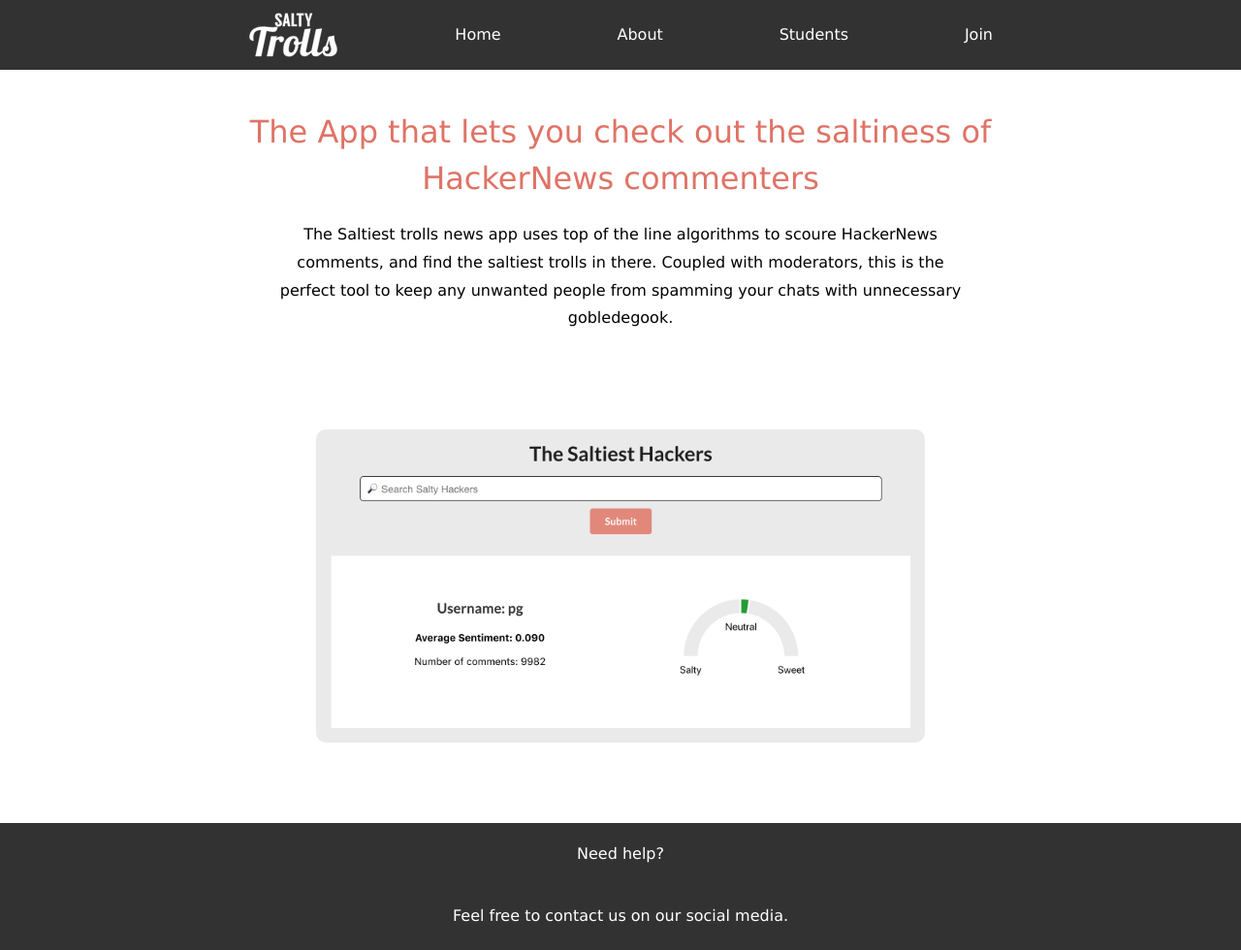
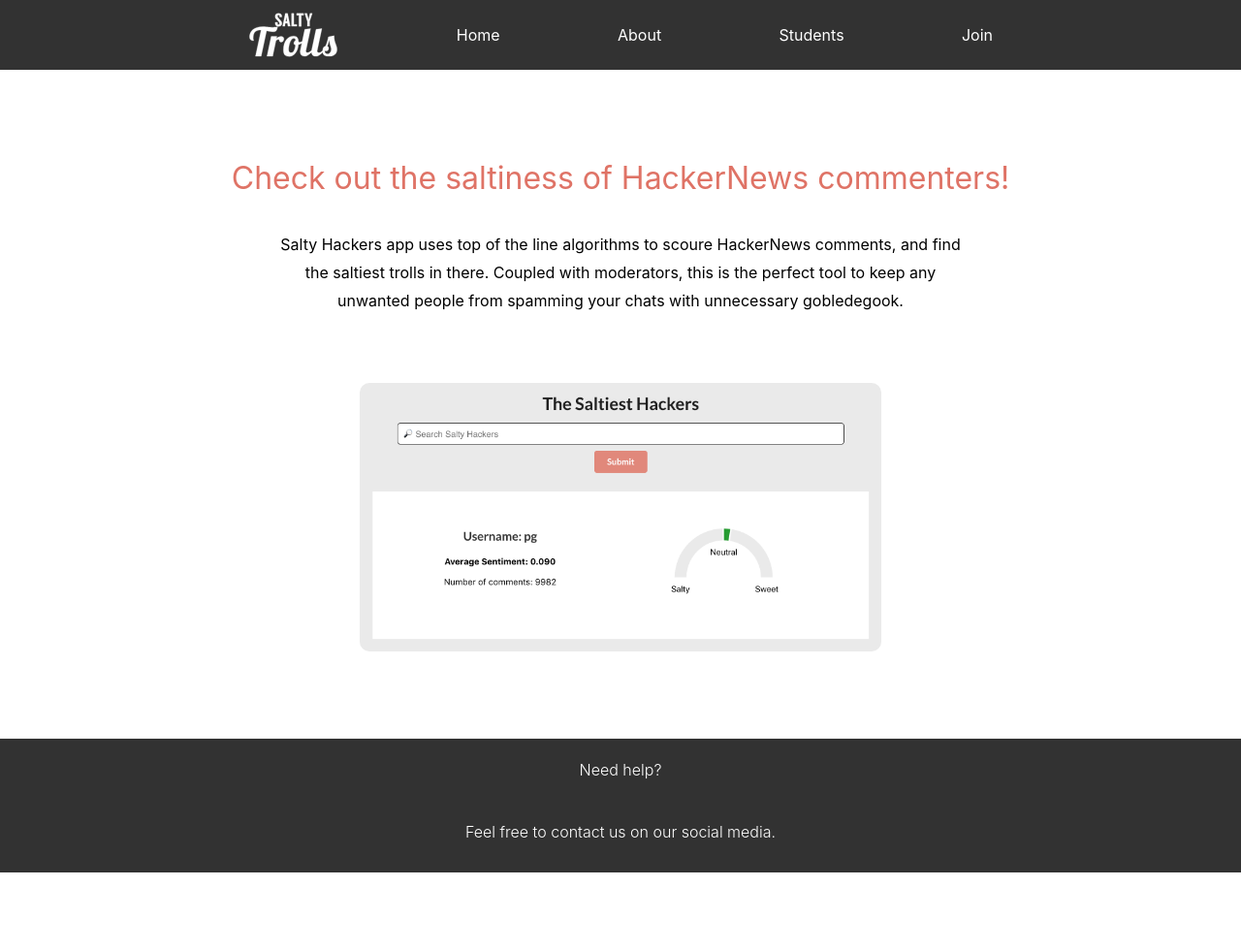
Before and after one commit to saltytrolls-bw-may-19/UILandingPage, a website: page about.html in a window 1280 px wide. Shown: the whole page at 97% size. After the commit the page ends 900 px from the top, so only its background shows below. Drawn offline with Linux system fonts and the light colour scheme.

Commit message:
Fix about page height issue

```diff
--- a/about.html
+++ b/about.html
@@ -22,11 +22,11 @@
       <div class="top">
         <div class="top-content">
           <section class="top-title">
-            <h2>The App that lets you check out the saltiness of HackerNews commenters</h2>
+            <h2>Check out the saltiness of HackerNews commenters!</h2>
           </section>
           <section class="top-section">
             <p>
-              The Saltiest trolls news app uses top of the line algorithms to scoure HackerNews comments, and find the saltiest trolls in there. Coupled with moderators, this is the perfect tool to
+              Salty Hackers app uses top of the line algorithms to scoure HackerNews comments, and find the saltiest trolls in there. Coupled with moderators, this is the perfect tool to
               keep any unwanted people from spamming your chats with unnecessary gobledegook.
             </p>
           </section>
--- a/main.css
+++ b/main.css
@@ -156,7 +156,8 @@
 
 html {
   box-sizing: border-box;
-  font-family: "Lucida Sans", "Lucida Sans Regular", "Lucida Grande", "Lucida Sans Unicode", Geneva, Verdana, sans-serif;
+  font-family: -apple-system, BlinkMacSystemFont, "Segoe UI", Roboto, Oxygen, Ubuntu, Cantarell, "Open Sans", "Helvetica Neue", sans-serif, Geneva, Verdana, sans-serif;
+  font-weight: 400;
 }
 
 /*links*/
@@ -280,8 +281,9 @@
   justify-content: center;
   align-items: center;
   width: 100vw;
+  min-height: 80vh;
   margin-bottom: 10px;
-  margin-top: 30px;
+  margin-top: 40px;
 }
 .top-content {
   display: flex;
@@ -290,8 +292,8 @@
   width: 70%;
 }
 .top-img {
-  margin: 70px 0;
-  width: 70%;
+  margin: 40px 0;
+  width: 60%;
 }
 
 .top-img img {
@@ -301,7 +303,7 @@
 
 .top-title {
   text-align: center;
-  padding: 10px 0;
+  padding: 10px 0 20px 0;
   font-size: 2rem;
   line-height: 1.5;
   color: #df7366;
@@ -378,7 +380,7 @@
   text-align: left;
   padding-left: 30px;
   width: 70%;
-  line-height: 1.5;
+  line-height: 1.6;
 }
 .tabs-item-description .tabs-item-title {
   margin-bottom: 20px;
```
